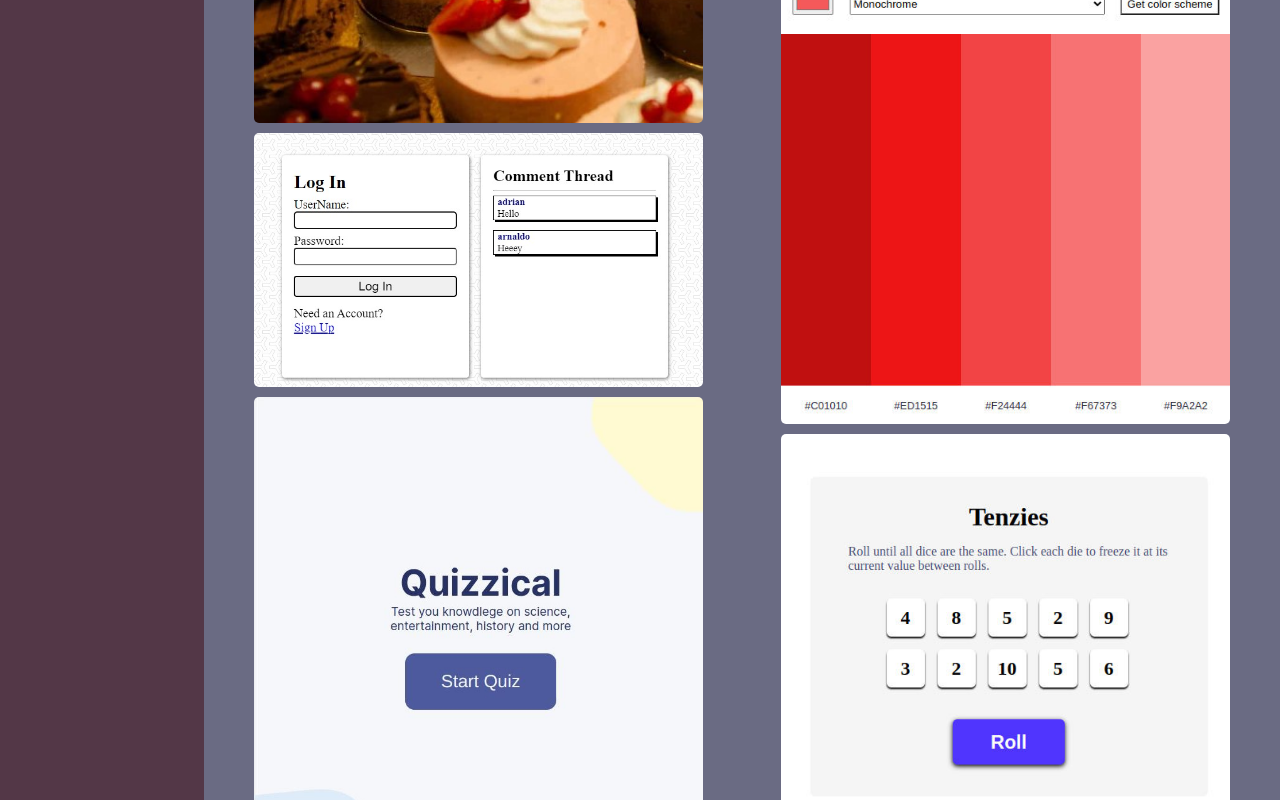
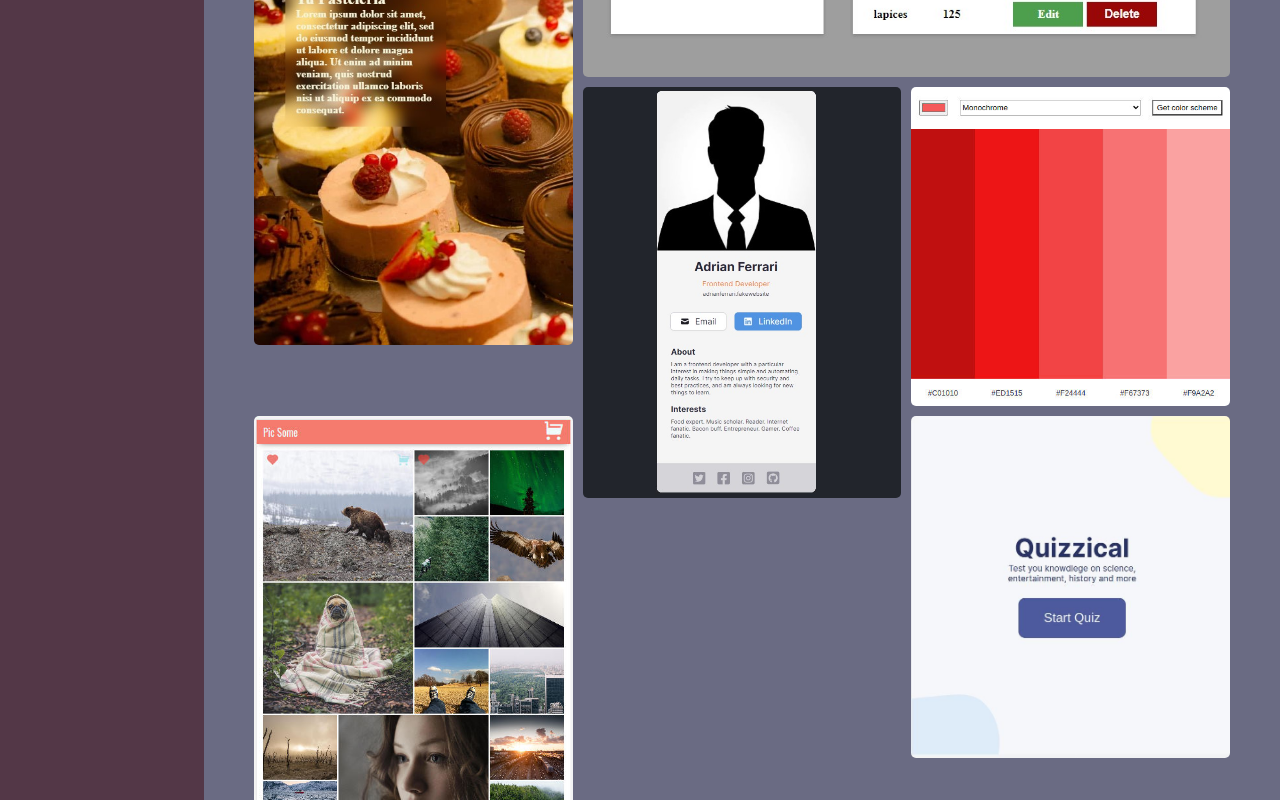
Before and after one commit to AdrianFerrari/adrian-ferrari-portafolio, a Next.js app: page /proyectos in a window 1280 px wide. Shown: the part 700-1500 px from the top of the page. Built offline with nearby package versions, Linux system fonts and the light colour scheme.

Commit message:
grid layout change

```diff
--- a/app/proyectos/page.jsx
+++ b/app/proyectos/page.jsx
@@ -16,49 +16,49 @@ export default function Proyectos() {
             <hr/>
             <div className={style.proyectos_grid}>
                 <Image
-                    className={style.images}
+                    className={[style.images, style.pastry].join(" ")}
                     src={pastry}
                     alt="pastry shop"
                     placeholder="blur"
                 />
                 <Image
-                    className={style.images}
+                    className={[style.images, style.chat].join(" ")}
                     src={chat_app}
                     alt="chat app"
                     placeholder="blur"
                 />
                 <Image
-                    className={style.images}
+                    className={[style.images, style.quiz].join(" ")}
                     src={quiz_app}
                     alt="quiz app"
                     placeholder="blur"
                 />
                 <Image
-                    className={style.images}
+                    className={[style.images, style.picture].join(" ")}
                     src={pics_shop}
                     alt="pictures shop"
                     placeholder="blur"
                 />
                 <Image
-                    className={style.images}
+                    className={[style.images, style.supplies].join(" ")}
                     src={supplies_crud}
                     alt="supplies crud app"
                     placeholder="blur"
                 />
                 <Image
-                    className={style.images}
+                    className={[style.images, style.profile].join(" ")}
                     src={profile_card}
                     alt="profile card"
                     placeholder="blur"
                 />
                 <Image
-                    className={style.images}
+                    className={[style.images, style.color_picker].join(" ")}
                     src={color_picker}
                     alt="color picker"
                     placeholder="blur"
                 />
                 <Image
-                    className={style.images}
+                    className={[style.images, style.tenzies].join(" ")}
                     src={tenzies}
                     alt="tenzies game"
                     placeholder="blur"
--- a/app/proyectos/proyectos.module.css
+++ b/app/proyectos/proyectos.module.css
@@ -4,19 +4,25 @@
 }
 
 .proyectos_grid {
-    display: flex;
-    flex-flow: column wrap;
-    align-content: space-between;
-    justify-content: flex-start;
-    row-gap: 10px;
-    height: 180vw;
+    display: grid;
+    grid-auto-flow: row dense;
+    grid-template-columns: 1fr 1fr;
+    grid-template-areas:
+        "chat     chat"
+        "pastry   tenzies"
+        "pastry   profile"
+        "picture  profile"
+        "picture  color_picker"
+        "supplies supplies"
+        "quiz     .";
     width: 100%;
+    gap: 10px;
     margin: auto;
 }
 
 .images {
-    width: 46%;
-    height: fit-content;
+    width: 100%;
+    height: auto;
     display: block;
     object-fit: contain;
     border-radius: 5px;
@@ -26,17 +32,52 @@
     border: 1px dotted var(--gold);
 }
 
-@media(min-width:660px) {
+@media(min-width:900px) {
     .proyectos_grid {
-        height: calc((100vw / 660 * 806) + 30);
+        grid-template-columns: 1fr 1fr 1fr;
+        grid-auto-rows: min-content;
+        grid-template-areas:
+        "chat     chat          tenzies"
+        "pastry   supplies      supplies"
+        "pastry   profile       color_picker"
+        "picture  profile       quiz"
+        "picture  .             .";
     }
 }
 
-@media(min-width:1660px) {
-    .proyectos_grid {
-        height: 800px;
-    }
-    .images {
-        width: 32%;
+
+/****************
+GRID-LAYOUT
+*****************/
+.pastry {
+    grid-area: pastry;
+    align-self: center;
+}
+.chat {
+    grid-area: chat;
+}
+.quiz {
+    grid-area: quiz;
+}
+.picture {
+    grid-area: picture;
+    align-self: center;
+}
+.supplies {
+    grid-area: supplies;
+}
+.profile {
+    grid-area: profile;
+}
+.color_picker {
+    grid-area: color_picker;
+}
+.tenzies {
+    grid-area: tenzies;
+}
+
+@media(min-width:900px){
+    .picture {
+        align-self: start;
     }
 }
```
